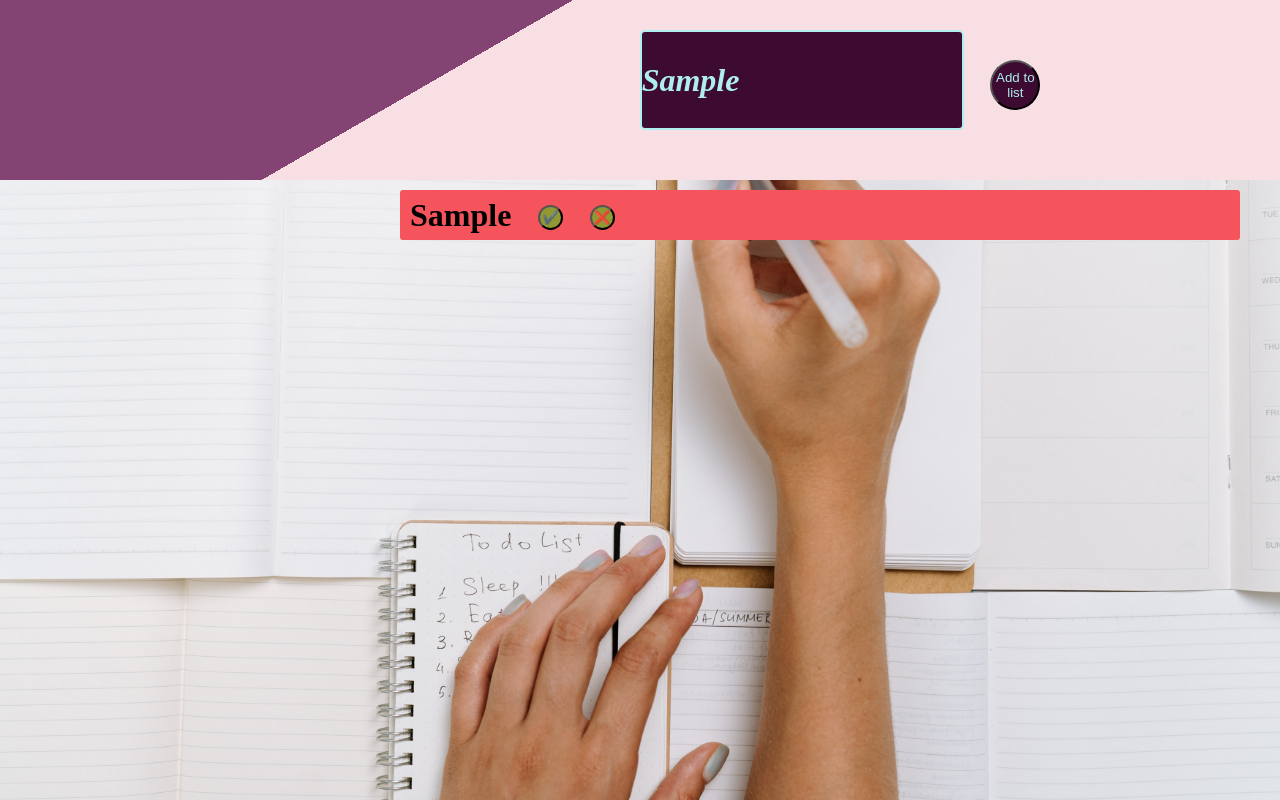
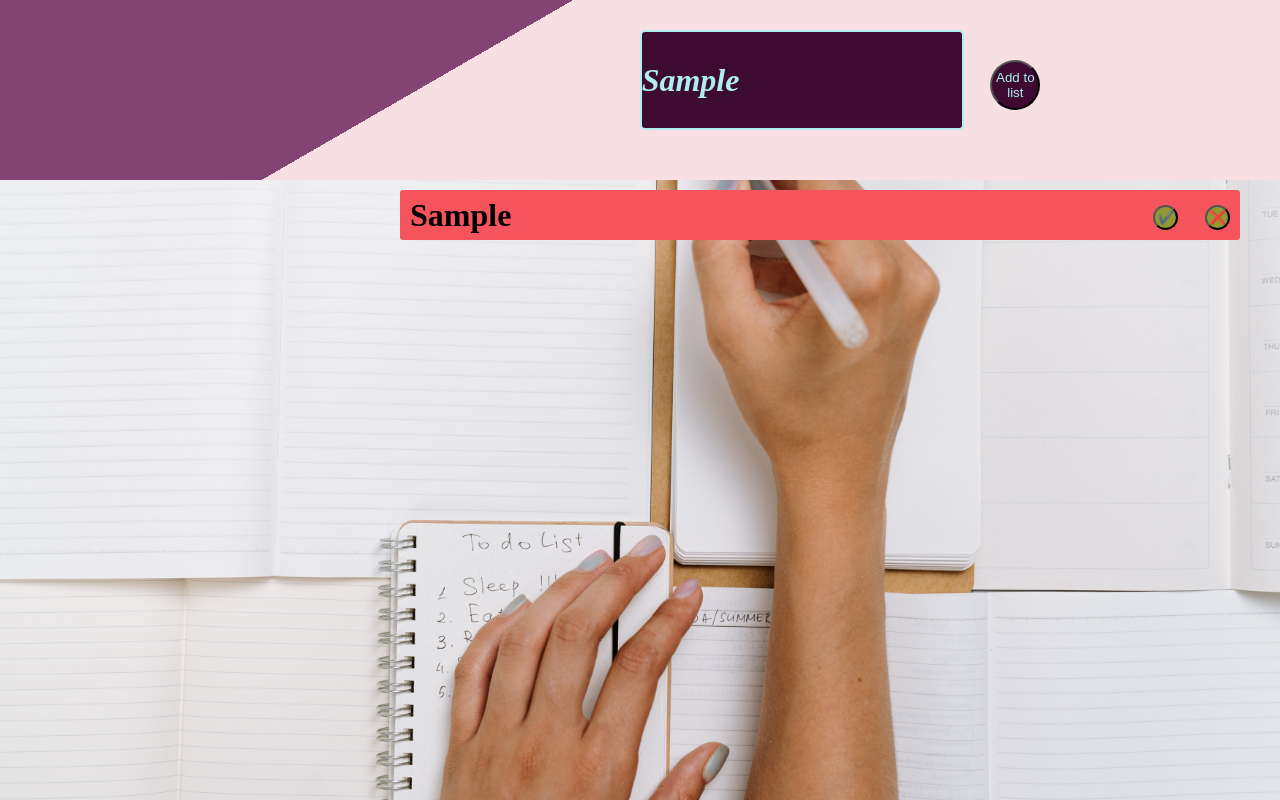
Before and after one commit to Mahdiyeh-Asgharpour/to-do-list, a React (Create React App) app: page / in a window 1280 px wide. Both pictures are taken after typing "Sample" into the empty fields and a click on the button "Add to list". Shown: the top 800 px of the page. Built offline with nearby package versions, Linux system fonts and the light colour scheme; a web font is replaced by a local one.

Commit message:
Add files via upload

```diff
--- a/src/App.css
+++ b/src/App.css
@@ -45,6 +45,7 @@ button{
   line-height: 40px;
   display: flex;
   align-items: flex-start;
+  justify-content: space-between;
   padding: 5px 10px;
   font-size: 16px;
   border-radius: 3px;
@@ -71,4 +72,11 @@ button{
 .h1list{
   display: inline;
 
+
 }
+.x{
+display: flex;
+justify-content: flex-end;
+text-align: right;
+align-items: flex-end;
+}
--- a/src/Lisst.jsx
+++ b/src/Lisst.jsx
@@ -3,7 +3,7 @@ const Lisst =(props)=>{
     return(
       <div className='list' style={{backgroundColor:props.list.isCompleted ?"rgb(123, 241, 139)" : "rgb(245, 84, 92)"}}>
           <h1  key={`h1_${props.index}`} className='h1list'>{props.list.listname}</h1>
-          <div  key={`div_${props.index}`}>
+          <div  className="x">
             <button  onClick={()=>{props.completelist(props.list.id)}}>✔️</button>
             <button  onClick={()=>props.deletelist(props.list.id)} >❌</button>
           </div>
```
